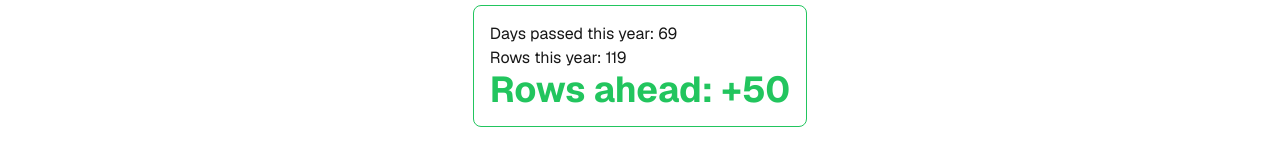
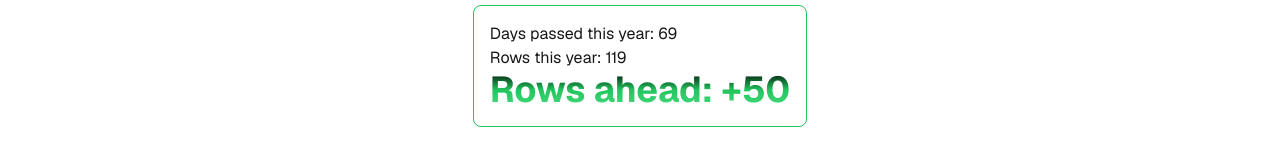
Before and after one commit to trillium/row_tracker, a Next.js app: page / in a window 1280 px wide. Shown: the part 334-494 px from the top of the page. Built offline with nearby package versions, Linux system fonts and the light colour scheme.

Commit message:
feat: Update colors to gradient colors

```diff
--- a/src/app/page.tsx
+++ b/src/app/page.tsx
@@ -14,7 +14,14 @@ function getDaysPassedThisYear(today = new Date()): number {
 
 const today = new Date();
 
-const textClasses = "text-4xl font-bold";
+const textClassesBase =
+  "text-4xl font-bold inline-block text-transparent bg-clip-text";
+
+const textClassesPositive = "from-black via-green-500 to-green-400";
+
+const textClassesNegative = "from-black via-red-500 to-red-400";
+
+const textClassesGradientDirection = "bg-gradient-to-b";
 
 export default async function Home() {
   const rows = await countLines();
@@ -34,13 +41,21 @@ export default async function Home() {
         <p>{`Rows this year: ${rows}`}</p>
         {daysPassedThisYear - rows <= 0 && (
           <p
-            className={clsx(textClasses, "text-green-500")}
+            className={clsx(
+              textClassesBase,
+              textClassesPositive,
+              textClassesGradientDirection
+            )}
           >{`Rows ahead: +${Math.abs(daysPassedThisYear - rows)}`}</p>
         )}
         {daysPassedThisYear - rows > 0 && (
-          <p className={clsx(textClasses, "text-red-500")}>{`Rows behind: -${
-            daysPassedThisYear - rows
-          }`}</p>
+          <p
+            className={clsx(
+              textClassesBase,
+              textClassesNegative,
+              textClassesGradientDirection
+            )}
+          >{`Rows behind: -${daysPassedThisYear - rows}`}</p>
         )}
       </div>
     </div>
```
